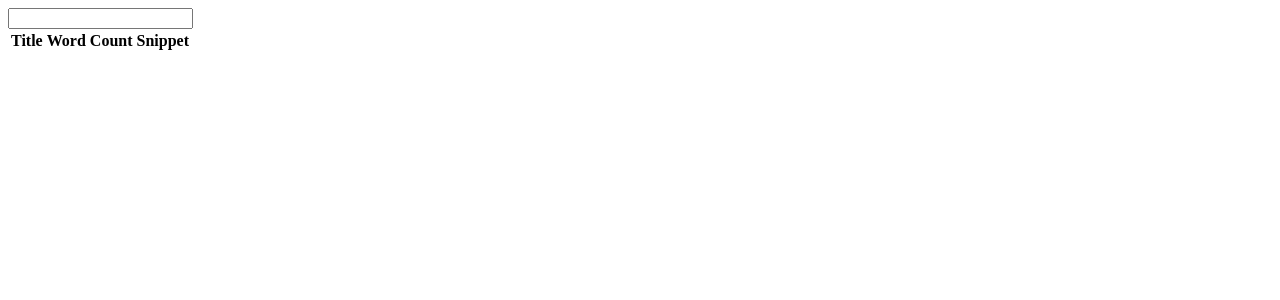
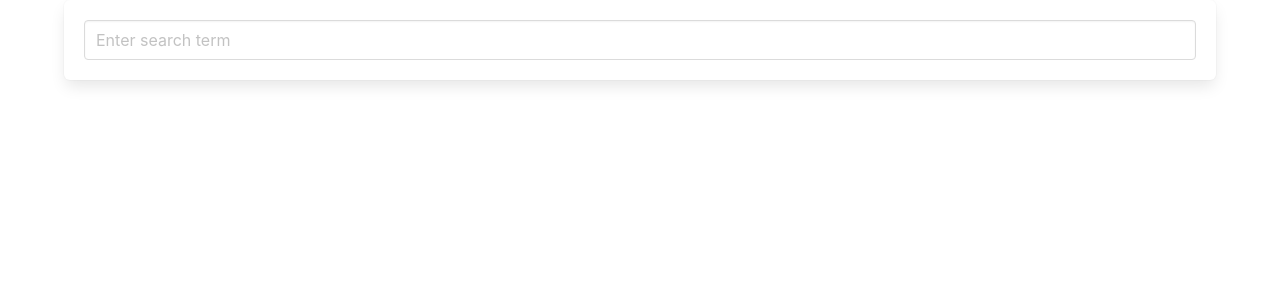
Before and after one commit to rikkhanna/wiki-Search, an Angular app: page / in a window 1280 px wide. Shown: the top 300 px of the page. Built offline with nearby package versions, Linux system fonts and the light colour scheme.

Commit message:
added some styling

```diff
--- a/package.json
+++ b/package.json
@@ -19,6 +19,7 @@
     "@angular/platform-browser": "~9.1.4",
     "@angular/platform-browser-dynamic": "~9.1.4",
     "@angular/router": "~9.1.4",
+    "bulma": "^0.9.0",
     "rxjs": "~6.5.4",
     "tslib": "^1.10.0",
     "zone.js": "~0.10.2"
--- a/src/app/app.component.html
+++ b/src/app/app.component.html
@@ -1,2 +1,4 @@
-<app-search-bar (Submitted)="onSearchTerm($event)"></app-search-bar>
-<app-page-list [pages]="pages" ></app-page-list>
+<div class="container">
+    <app-search-bar (Submitted)="onSearchTerm($event)"></app-search-bar>
+    <app-page-list *ngIf="pages.length" [pages]="pages" ></app-page-list>
+</div>
--- a/src/app/search-bar/search-bar.component.html
+++ b/src/app/search-bar/search-bar.component.html
@@ -1,3 +1,9 @@
-<form (submit)="onSubmit($event)">
-    <input (input)="term = $event.target.value" />
-</form>
+<div class="box">
+    <form (submit)="onSubmit($event)">
+        <input
+            placeholder="Enter search term"
+            class="input"
+            (input)="term = $event.target.value"
+            />
+    </form>
+</div>
--- a/src/styles.css
+++ b/src/styles.css
@@ -1 +1,5 @@
 /* You can add global styles to this file, and also import other style files */
+@import "bulma/css/bulma.css";
+.searchmatch{
+    font-weight: bold;
+}
```
Also changed, not shown: 2 other files (tests, documents, lock files or other folders).
